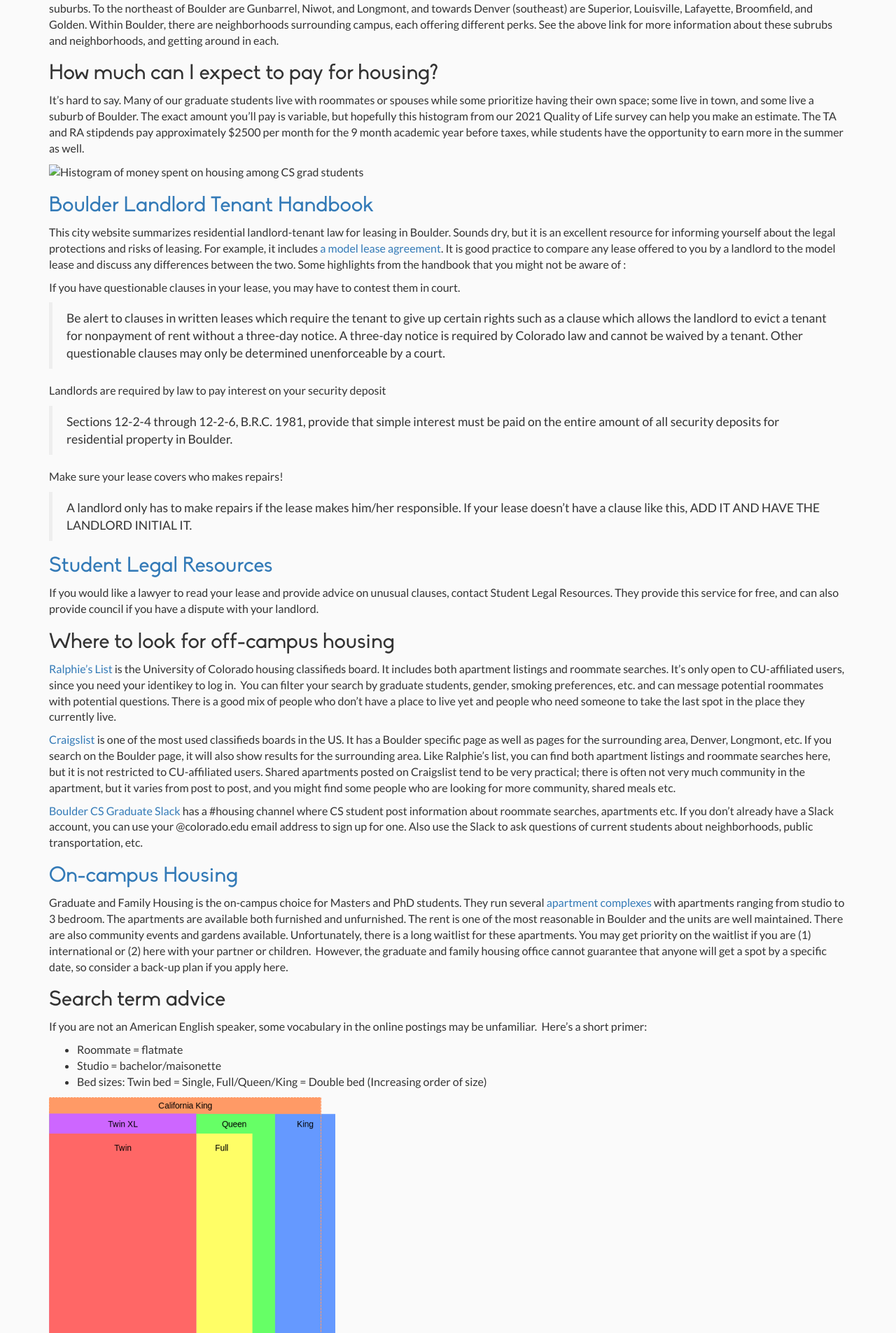
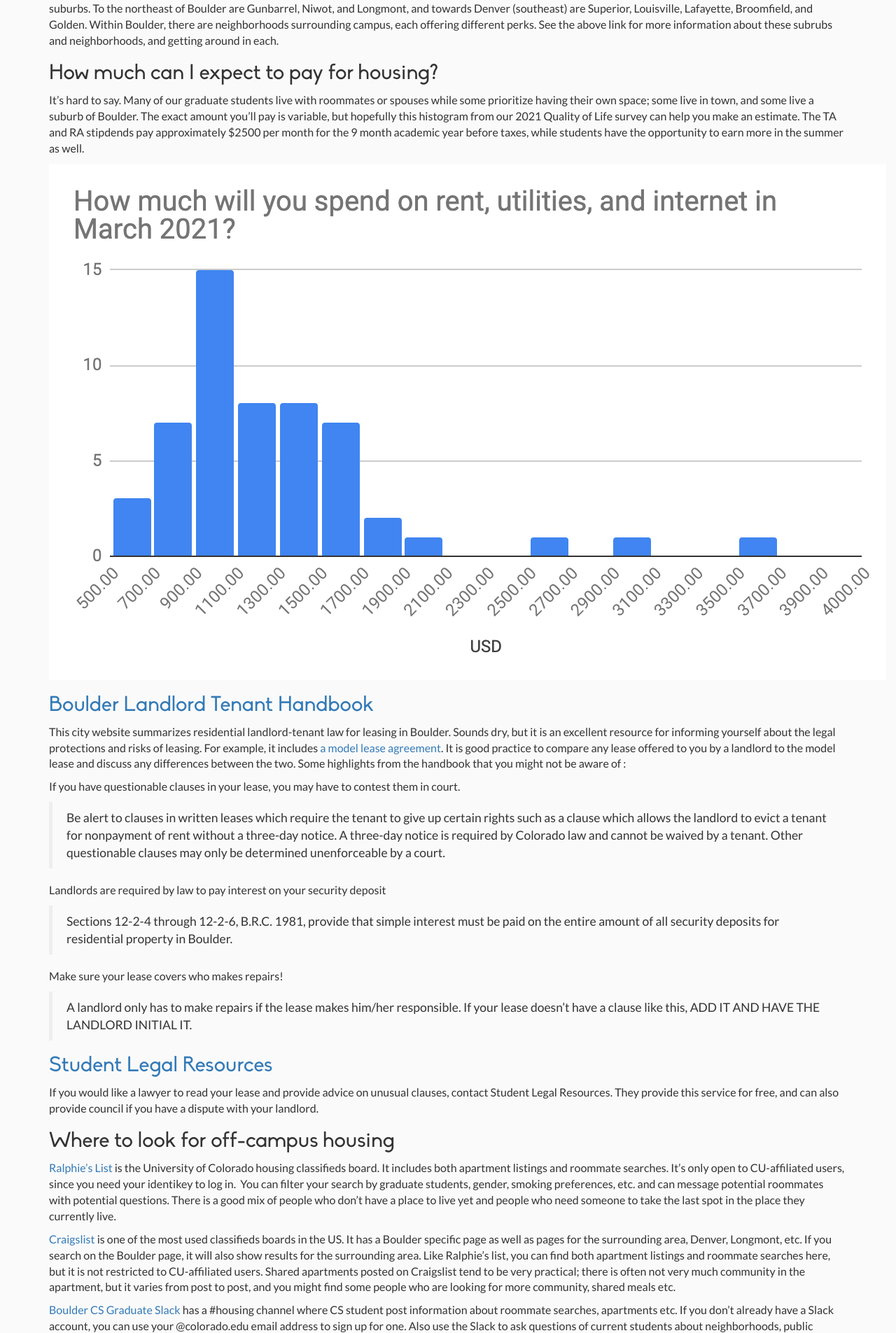
Before and after one commit to casassg/events-landing, a Jekyll site: the page built from _posts/2018-06-05-Finding-Housing-in-Boulder.md, in a window 1280 px wide. Shown: the part 1009-2914 px from the top of the page at 70% size. Built offline with Jekyll 4.4.1, drawn with Linux system fonts in a browser that asks for light colours; nearby versions of some CDN libraries.

Commit message:
Fixing file path for housing histogram

```diff
--- a/_posts/2018-06-05-Finding-Housing-in-Boulder.md
+++ b/_posts/2018-06-05-Finding-Housing-in-Boulder.md
@@ -17,7 +17,7 @@ Boulder and its larger metro area are publicly traversible by bus under Denver's
 ## How much can I expect to pay for housing?
 It's hard to say.  Many of our graduate students live with roommates or spouses while some prioritize having their own space; some live in town, and some live a suburb of Boulder.  The exact amount you'll pay is variable, but hopefully this histogram from our 2021 Quality of Life survey can help you make an estimate.  The TA and RA stipdends pay approximately $2500 per month for the 9 month academic year before taxes, while students have the opportunity to earn more in the summer as well.
 
-![Histogram of money spent on housing among CS grad students](../assets/img/housing_cost_histogram.png)
+![Histogram of money spent on housing among CS grad students](../../../assets/img/housing_cost_histogram.png)
 
 ## [Boulder Landlord Tenant Handbook](https://bouldercolorado.gov/family-services/landlord-tenant-handbook)
 
```
